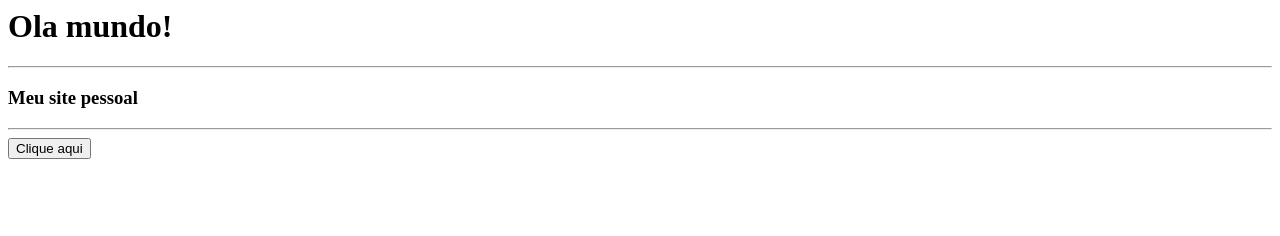
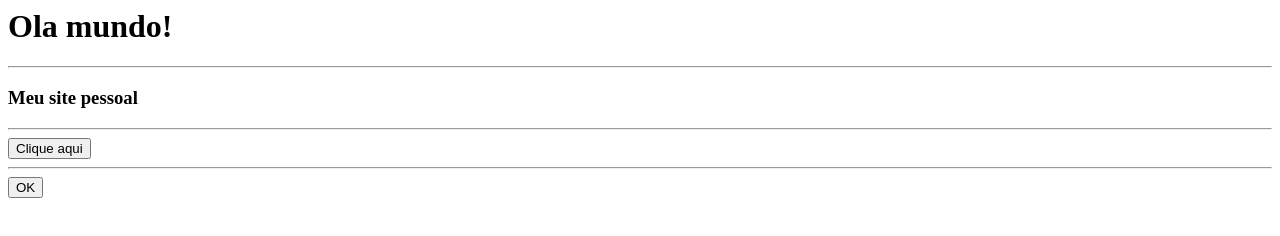
Before and after one commit to AlanLinharesSilva/AlanLinharesSilva.github.io, a plain HTML site: page index.html in a window 1280 px wide. Drawn offline with Linux system fonts and the light colour scheme.

Commit message:
Criei um novo butao no index e um cadastro

```diff
--- a/index.html
+++ b/index.html
@@ -3,3 +3,7 @@
 <h3>Meu site pessoal</h3>
 <hr>
 <button>Clique aqui</button>
+
+<hr>
+
+<button>OK</button>
```
Also changed, not shown: cadastro.html (added, +2 -0 lines).
